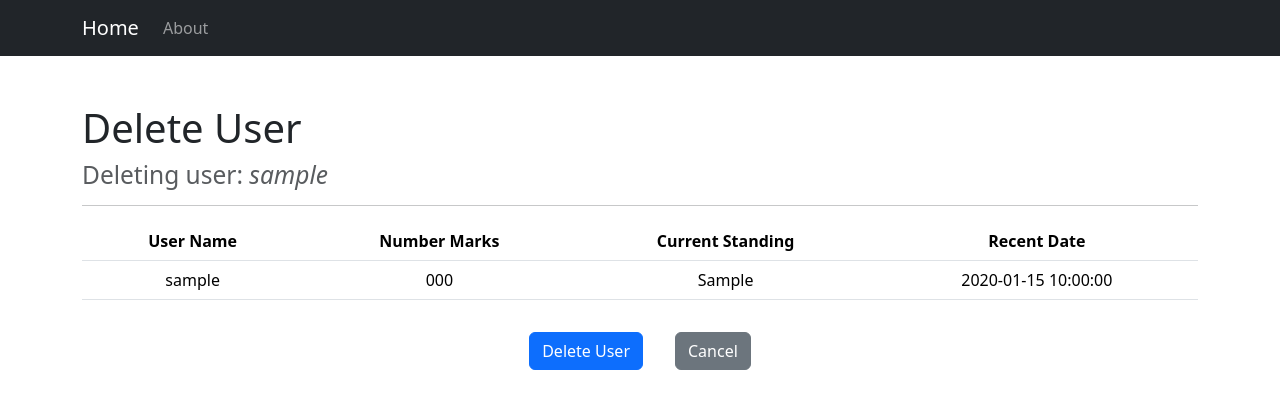
After one commit to even-man/flask-app, a Flask app: template templates/delete.html in a window 1280 px wide. The commit adds this page. Shown: the top 409 px of the page. Run offline with Flask 2, Linux system fonts and the light colour scheme; the template is opened without the code that fills it: most values are stand-ins (such as "Sample title", 1, 10 or a date in 2020).

Commit message:
stuff i dunno man

```diff
--- a/app.py
+++ b/app.py
@@ -1,8 +1,5 @@
 from functools import wraps
 from flask import Flask, render_template, flash, redirect, url_for, session, request
-from wtforms import Form, StringField, TextAreaField, PasswordField, validators
-from passlib.hash import sha256_crypt
-from databaseConfig import getHost, getDB, getPassword, getUser
 import sqlite3
 from setup import SecretKey, DatabasePath
 import datetime
@@ -74,6 +71,7 @@ standingFilters = {
 @app.route('/dashboard', methods=['GET', 'POST'])
 @is_logged_in
 def dashboard():
+    session['messages'] = str()
 
     if request.method == 'GET':
         return render_template('dashboard.html')
@@ -87,6 +85,7 @@ def dashboard():
         date = datetime.date.today().strftime('%Y-%m-%d')
 
         error = 'All inputs must contain info'
+        message = 'Marks successfully entered'
 
         if username == '' or reason == '' or issuer == '' or numbermarks == '':
             return render_template('dashboard.html', error = error)
@@ -94,12 +93,16 @@ def dashboard():
         data = search_by_username(username)
 
         if len(data) == 0:
-            #create new user and create new marks
+            insert_user_and_marks(username, numbermarks, date, reason, issuer)
+            return render_template('dashboard.html', message = message)
         else:
-            #update user in system and create new marks
+            currentMarksTotal = data[0]['NumberMarks']
+            app.logger.info(currentMarksTotal)
+
+            update_user_insert_marks(username, numbermarks, date, reason, issuer, currentMarksTotal)
 
 
-        return render_template('dashboard.html')
+            return render_template('dashboard.html', message=message)
 
 # users route : GET POST
 # GET
@@ -145,6 +148,7 @@ def users():
 @app.route('/marks', methods=['GET', 'POST'])
 @is_logged_in
 def marks():
+    session['messages'] = str()
 
     if request.method == 'GET':
         return render_template('marks.html')
@@ -169,6 +173,7 @@ def marks():
 #   returns the about.html template
 @app.route("/about")
 def about():
+    session['messages'] = str()
     return render_template("about.html")
 
 # logout route : POST
@@ -182,6 +187,52 @@ def logout():
      session.clear()
      return redirect(url_for('home'))
 
+
+@app.route("/update/<string:username>", methods = ['GET', 'POST'])
+@is_logged_in
+def update(username):
+    session['messages'] = str()
+
+    if request.method == 'GET':
+
+        data = sql_data_to_list_of_dicts(DB_PATH, f'SELECT * FROM Users WHERE UserName = "{username}"')
+        date = datetime.date.today().strftime('%Y-%m-%d')
+
+        return render_template('update.html', data=data, date=date)
+
+    if request.method == 'POST':
+
+        if request.form.get('formUpdate') == 'submitForm':
+
+            username = request.form.get('username')
+            numbermarks = request.form.get('numbermarks')
+            date = datetime.date.today().strftime('%Y-%m-%d')
+
+            update_user(username, numbermarks, date)
+
+            session['messages'] = 'User successfully updated'
+            return redirect(url_for('users'))
+
+        if request.form.get('formUpdate') == 'cancelForm':
+            return redirect(url_for('users'))
+
+
+@app.route('/delete/<string:username>', methods = ['GET', 'POST'])
+@is_logged_in
+def delete(username):
+    session['messages'] = str()
+
+    if request.method == 'GET':
+        data = sql_data_to_list_of_dicts(DB_PATH, f'SELECT * FROM Users WHERE UserName = "{username}"')
+        return render_template('delete.html', data=data)
+
+    if request.method == 'POST':
+        if request.form.get('DeleteForm') == 'submitDelete':
+            delete_user(username)
+            session['messages'] = 'User successfully deleted'
+            return redirect(url_for('users'))
+        if request.form.get('DeleteForm') == 'cancelDelete':
+            return redirect(url_for('users'))
 
 
 # DATA ACCESS METHODS #
@@ -213,6 +264,56 @@ def search_by_username(username):
     data = sql_data_to_list_of_dicts(DB_PATH, sql)
     return data
 
+def insert_user_and_marks(username, numbermarks, date, reason, issuer):
+    sql_insert_new_user = f'INSERT INTO Users(UserName, CurrentStanding, NumberMarks, RecentDate) values("{username}", "{standing_resolver(numbermarks)}",{numbermarks},"{date}")'
+    sql_insert_new_marks = f'INSERT INTO Marks(UserName, NumberMarks, Reason, Date, Issuer) values("{username}", {numbermarks}, "{reason}", "{date}", "{issuer}")'
+
+    conn = sqlite3.connect(DB_PATH)
+    cur = conn.cursor()
+    cur.execute(sql_insert_new_user)
+    cur.execute(sql_insert_new_marks)
+
+    conn.commit()
+    conn.close()
+
+def standing_resolver(numbermarks):
+    if int(numbermarks) <= 15:
+        return 'Good Standing'
+    if int(numbermarks) > 15 and int(numbermarks) < 30:
+        return 'Checkout Ban (One Month)'
+    if int(numbermarks) >= 30:
+        return 'Facility Ban (Semester)'
+
+def update_user_insert_marks(username, numbermarks, date, reason, issuer, currentMarksTotal):
+
+
+    sql_insert_new_marks = f'INSERT INTO Marks(UserName, NumberMarks, Reason, Date, Issuer) values("{username}", {numbermarks}, "{reason}", "{date}", "{issuer}")'
+    sql_update_user = f'UPDATE Users SET NumberMarks = "{int(numbermarks) + int(currentMarksTotal)}", CurrentStanding = "{standing_resolver(int(numbermarks) + int(currentMarksTotal))}", RecentDate = "{date}" WHERE UserName = "{username}"'
+
+    conn = sqlite3.connect(DB_PATH)
+    cur = conn.cursor()
+    cur.execute(sql_insert_new_marks)
+    cur.execute(sql_update_user)
+
+    conn.commit()
+    conn.close()
+
+def update_user(username, numbermarks, date):
+    sql_update_user = f'UPDATE Users SET NumberMarks = "{numbermarks}", UserName = "{username}", RecentDate = "{date}", CurrentStanding = "{standing_resolver(int(numbermarks))}" WHERE UserName = "{username}"'
+    conn = sqlite3.connect(DB_PATH)
+    cur = conn.cursor()
+    cur.execute(sql_update_user)
+    conn.commit()
+    conn.close()
+
+def delete_user(username):
+    sql_delete_user = f'DELETE FROM Users WHERE UserName = "{username}"'
+    conn = sqlite3.connect(DB_PATH)
+    cur = conn.cursor()
+    cur.execute(sql_delete_user)
+    conn.commit()
+    conn.close()
+
 # RUN APP #
 
 if __name__ == '__main__':
--- /dev/null
+++ b/templates/delete.html
@@ -0,0 +1,49 @@
+{% extends 'layout.html' %}
+
+{% block body %}
+
+<h1 class="mt-5">Delete User</h1>
+<h3 class="text-muted"><small>Deleting user: <i>{{ data[0]['UserName'] }}</i></small></h3>
+<hr>
+
+<table class="table">
+    <tr>
+        <th class="px-4 text-center">User Name</th>
+        <th class="px-4 text-center">Number Marks</th>
+        <th class="px-4 text-center">Current Standing</th>
+        <th class="px-4 text-center">Recent Date</th>
+    </tr>
+
+    {% for item in data %}
+
+        <tr>
+            <td class="px-4 text-center">{{ item['UserName'] }}</td>
+            <td class="px-4 text-center">{{ item['NumberMarks'] }}</td>
+            <td class="px-4 text-center">{{ item['CurrentStanding'] }}</td>
+            <td class="px-4 text-center">{{ item['RecentDate'] }}</td>
+        </tr>
+
+    {% endfor %}
+
+</table>
+<div class="d-flex justify-content-center py-3">
+    <form action="" method="POST" class="px-3">
+        <input type="hidden" name="DeleteForm" value="submitDelete">
+        <input type="submit" name="submitDelete" value="Delete User" class="btn btn-primary">
+    </form>
+
+    <form action="" method="POST" class="px-3">
+        <input type="hidden" name="DeleteForm" value="cancelDelete">
+        <input type="submit" name="cancelDelete" value="Cancel" class="btn btn-secondary">
+    </form>
+</div>
+
+{% if session['messages'] %}
+
+<div>
+    <p class="alert alert-success mt-4 px-5">{{ session['messages'] }}</p>
+</div>
+
+{% endif %}
+
+{% endblock %}
--- a/templates/layout.html
+++ b/templates/layout.html
@@ -4,6 +4,7 @@
     <meta http-equiv="X-UA-Compatible" content="IE=edge">
     <meta name="viewport" content="width=device-width, initial-scale=1.0">
     <link href="https://cdn.jsdelivr.net/npm/bootstrap@5.3.0-alpha1/dist/css/bootstrap.min.css" rel="stylesheet" integrity="sha384-GLhlTQ8iRABdZLl6O3oVMWSktQOp6b7In1Zl3/Jr59b6EGGoI1aFkw7cmDA6j6gD" crossorigin="anonymous">
+    <link rel="stylesheet" href="https://cdn.jsdelivr.net/npm/bootstrap-icons@1.5.0/font/bootstrap-icons.css">
     <title>STC ~ MMS</title>
 </head>
 <body>
```
Also changed, not shown: templates/dashboard.html (+8 -0 lines), templates/update.html (added, +28 -0 lines), templates/users.html (+11 -0 lines).
